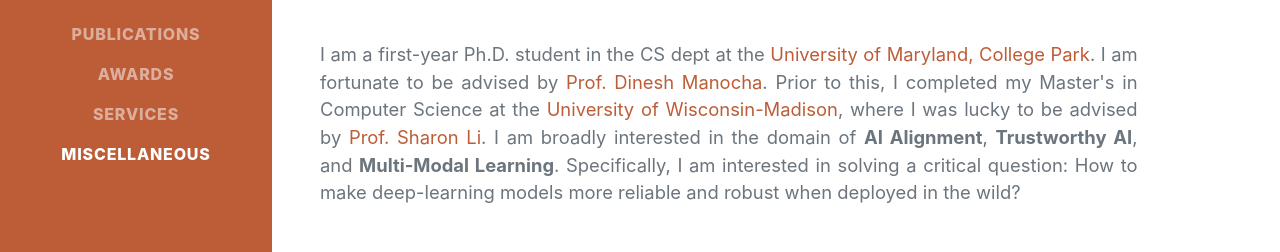
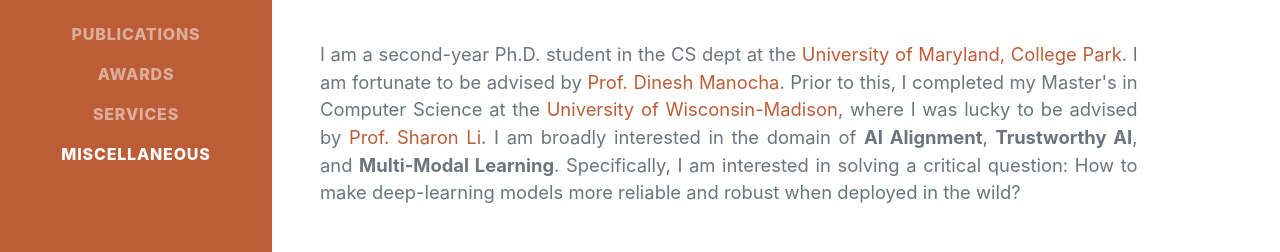
Before and after one commit to Soumya1612-Rasha/Soumya, a plain HTML site: page index.html in a window 1280 px wide. Shown: the part 440-692 px from the top of the page. Drawn offline with nearby package versions, Linux system fonts and the light colour scheme; a web font is replaced by a local one.

Commit message:
Update index.html

```diff
--- a/index.html
+++ b/index.html
@@ -90,7 +90,7 @@
                         <a href="mailto:sghosal@umd.edu">sghosal@umd.edu</a>
                     </div>
 		<div align="justify">
-                    <p class="lead mb-5">I am a first-year Ph.D. student in the CS dept at the <a href="https://umd.edu/">University of Maryland, College Park</a>. I am fortunate to be advised by <a href="https://www.cs.umd.edu/people/dmanocha">Prof. Dinesh Manocha</a>. Prior to this, I completed my Master's in Computer Science at the <a href="https://www.wisc.edu/">University of Wisconsin-Madison</a>, where I was lucky to be advised by <a href="https://pages.cs.wisc.edu/~sharonli/">Prof. Sharon Li</a>. I am broadly interested in the domain of <b> AI Alignment</b>, <b>Trustworthy AI</b>, and <b>Multi-Modal Learning</b>. Specifically, I am interested in solving a critical question: How to make deep-learning models more reliable and robust when deployed in the wild?</p>
+                    <p class="lead mb-5">I am a second-year Ph.D. student in the CS dept at the <a href="https://umd.edu/">University of Maryland, College Park</a>. I am fortunate to be advised by <a href="https://www.cs.umd.edu/people/dmanocha">Prof. Dinesh Manocha</a>. Prior to this, I completed my Master's in Computer Science at the <a href="https://www.wisc.edu/">University of Wisconsin-Madison</a>, where I was lucky to be advised by <a href="https://pages.cs.wisc.edu/~sharonli/">Prof. Sharon Li</a>. I am broadly interested in the domain of <b> AI Alignment</b>, <b>Trustworthy AI</b>, and <b>Multi-Modal Learning</b>. Specifically, I am interested in solving a critical question: How to make deep-learning models more reliable and robust when deployed in the wild?</p>
 		</div>
 <!-- 		<div align="justify">
 		<p class="lead mb-5"> I am currently looking for research internships for Summer 2024. Please <a href="mailto:sghosal@umd.edu">get in touch</a> if you have any open positions.</p>
```
